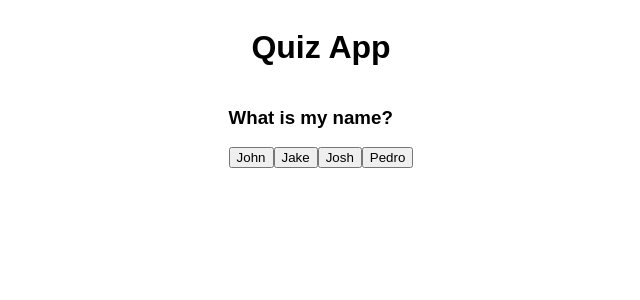
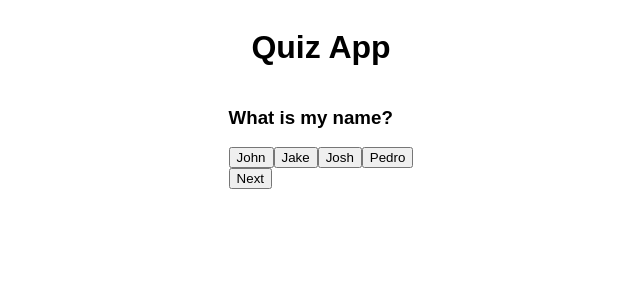
Before and after one commit to zainabidin258/Quiz-App-React-Js, a React (Vite) app: page / in a window 1280 px wide. Both pictures are taken after a click on the button "Start". Shown: the top 300 px of the page, without its empty margins (319-959 px from the left). Built offline with nearby package versions, Linux system fonts and the light colour scheme.

Commit message:
next question and endscreen

```diff
--- a/src/Components/Quiz.jsx
+++ b/src/Components/Quiz.jsx
@@ -4,8 +4,23 @@ import { QuizContext } from '../Helpers/Context';
 import { Questions } from '../Helpers/Questions'
 
 function Quiz() {
+  const { score , setScore, setGameState }  = useContext(QuizContext);
   const [currentQuestion, setCurrentQuestion] = useState(0);
-  const [options, setOptions] = useState('');
+  const [optionChosen, setOptionChosen] = useState('');
+
+  const nextQuestion = () => {
+    if(Questions[currentQuestion].asnwer == optionChosen){
+      setScore(score + 1)
+    }
+    setCurrentQuestion(currentQuestion + 1)
+  }
+
+  const finishQuiz = () => {
+    if(Questions[currentQuestion].asnwer == optionChosen){
+      setScore(score + 1)
+    }
+    setGameState('result')
+  }
   return (
     <>
       <div className='Quiz'>
@@ -34,6 +49,14 @@ function Quiz() {
           {Questions[currentQuestion].optionD}
         </button>
       </div>
+      {
+        currentQuestion == Questions.length -1 ? (
+          <button onClick={finishQuiz}>Finish</button>
+        ) : (
+          <button onClick={nextQuestion}>Next</button>
+        )
+      }
+
       </div>
     </>
   )
```
